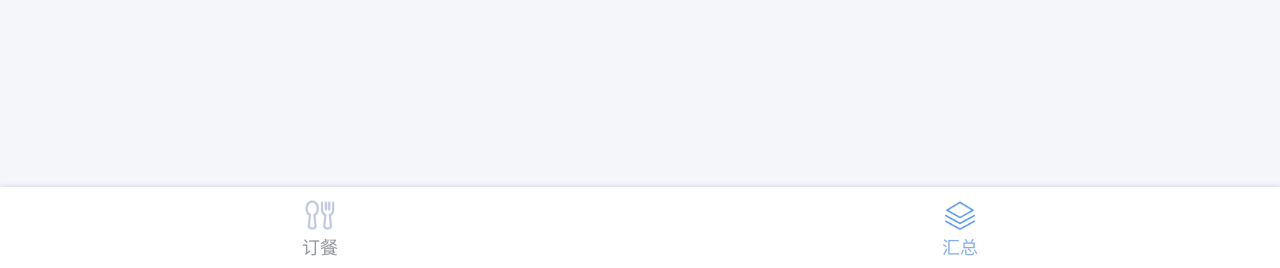
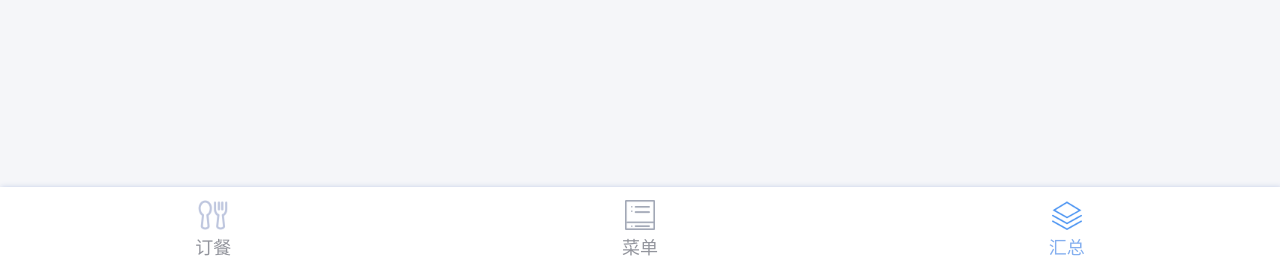
Before and after one commit to lgtian/OrderFoodAssistant, a Flask app: template templates/statistics.html in a window 1280 px wide. Shown: the part 532-800 px from the top of the page. Run offline with Flask 2, Linux system fonts and the light colour scheme; the template is opened without the code that fills it, so the values that code supplies are empty.

Commit message:
增加菜单页面

```diff
--- a/application.py
+++ b/application.py
@@ -24,6 +24,12 @@ app.config['SQLALCHEMY_DATABASE_URI'] = 'mysql+pymysql://' + DB_USER + ':' + DB_
 SQLALCHEMY_TRACK_MODIFICATIONS = False
 app.config['SECRET_KEY'] = "this is a secret_key"
 db.init_app(app)
+
+
+@app.route('/menu')
+def menu():
+    imgUrl = 'https://res.cc.cmbimg.com/fsp/File/G20200214G1338672663G32312D32372D5C385C375C.DAT';
+    return render_template('menu.html', imgUrl=imgUrl)
 
 
 @app.route('/order_detail', methods=['GET', 'POST'])
@@ -185,8 +191,8 @@ def login():
 
     # 登录成功
     response = redirect(url_for('login'))
-    response.set_cookie('EID', employee_id, max_age=2*24*3600)
-    response.set_cookie('UGP', user_tuple[USER_GROUP_IDX], max_age=2*24*3600)
+    response.set_cookie('EID', employee_id, max_age=2 * 24 * 3600)
+    response.set_cookie('UGP', user_tuple[USER_GROUP_IDX], max_age=2 * 24 * 3600)
     return response
 
 
--- /dev/null
+++ b/static/common/common.css
@@ -0,0 +1,59 @@
+.bottom-tab-bar {
+    position: fixed;
+    bottom: 0;
+    width: 100%;
+    height: 4.5rem;
+    background-color: #ffffff;
+    display: flex;
+    align-items: center;
+    justify-content: space-around;
+    box-shadow: 1px 1px 6px #b1bfe0;
+}
+
+.bottom-tab-bar .bar-item {
+    color: #93959D;
+    text-decoration: none;
+}
+
+.bottom-tab-bar .bar-item.active {
+    color: #84AFEF;
+}
+
+.bottom-tab-bar .icon-item {
+    width: 2rem;
+    height: 2rem;
+}
+
+.bottom-tab-bar .icon-item.active {
+
+}
+
+.bottom-tab-bar .bar-item .icon-order {
+    background: url("order.png") no-repeat center center;
+    background-size: 100% 100%;
+}
+
+.bottom-tab-bar .bar-item.active .icon-order {
+    background: url("order-active.png") no-repeat center center;
+    background-size: 100% 100%;
+}
+
+.bottom-tab-bar .bar-item .icon-statistics {
+    background: url("statistics.png") no-repeat center center;
+    background-size: 100% 100%;
+}
+
+.bottom-tab-bar .bar-item.active .icon-statistics {
+    background: url("statistics-active.png") no-repeat center center;
+    background-size: 100% 100%;
+}
+
+.bottom-tab-bar .bar-item .icon-menu {
+    background: url("menu.png") no-repeat center center;
+    background-size: 100% 100%;
+}
+
+.bottom-tab-bar .bar-item.active .icon-menu {
+    background: url("menu-active.png") no-repeat center center;
+    background-size: 100% 100%;
+}
--- a/templates/base.html
+++ b/templates/base.html
@@ -15,6 +15,7 @@
             <title>订餐助手</title>
         {% endblock %}
         <link rel="stylesheet" type="text/css" href="{{ url_for('static', filename='base/base.css') }}">
+                <link rel="stylesheet" type="text/css" href="{{ url_for('static', filename='common/common.css') }}">
         <script type="text/javascript" src="{{ url_for('static', filename='base/jquery.mini.js') }}"></script>
     {% endblock %}
 </head>
--- /dev/null
+++ b/templates/navigation.html
@@ -0,0 +1,21 @@
+{% macro bottomItem(title, active, href, icon) %}
+    {% if active %}
+        <div class="bar-item active">
+            <div class="icon-item {{ icon }}"></div>
+            {{ title }}
+        </div>
+    {% else %}
+        <a class="bar-item" href="{{ href }}">
+            <div class="icon-item {{ icon }}"></div>
+            {{ title }}
+        </a>
+    {% endif %}
+{% endmacro %}
+
+{% macro bottom(type) %}
+    <div class="bottom-tab-bar">
+        {{ bottomItem('订餐', type=='order', url_for('order'), 'icon-order') }}
+        {{ bottomItem('菜单', type=='menu', url_for('menu'), 'icon-menu') }}
+        {{ bottomItem('汇总', type=='statistics', url_for('gather_activities'), 'icon-statistics') }}
+    </div>
+{% endmacro %}
--- a/templates/statistics.html
+++ b/templates/statistics.html
@@ -1,4 +1,5 @@
 {% extends "base.html" %}
+{% import "navigation.html" as navigation %}
 
 {% block head %}
     {{ super() }}
@@ -10,7 +11,9 @@
 {% block page_content %}
     <div class="flex-column view-statistics">
         <!-- 今日订单-->
-        <div class="activity-list-title flex flex-y-center">今日订单<div class="group_user">{{ group_user }}</div></div>
+        <div class="activity-list-title flex flex-y-center">今日订单
+            <div class="group_user">{{ group_user }}</div>
+        </div>
         {% if today_list|length == 0 %}
             <div class="activity-item-null">暂无今日订单~</div>
         {% endif %}
@@ -34,7 +37,9 @@
 
         <!-- 未来订单-->
         <div class="activity-list-title flex flex-x-between flex-y-center">
-            <div class="flex flex-y-center">未来订单<div class="group_user">{{ group_user }}</div></div>
+            <div class="flex flex-y-center">未来订单
+                <div class="group_user">{{ group_user }}</div>
+            </div>
             <a class="statistics-view-all" href="{{ url_for('all_activities') }}">查看全部订单</a>
         </div>
         <div class="flex-1 activity-list">
@@ -63,16 +68,6 @@
             {% endif %}
         </div>
 
-        <!-- 底部tab按钮-->
-        <div class="bottom-tab-bar">
-            <a style="color:#93959D; text-decoration: none" href="{{ url_for('order') }}">
-                <div class="icon-order"></div>
-                订餐
-            </a>
-            <div style="color:#84AFEF">
-                <div class="icon-statistics"></div>
-                汇总
-            </div>
-        </div>
+        {{ navigation.bottom('statistics') }}
     </div>
 {% endblock %}
```
Also changed, not shown: static/menu/menu.css (added, +11 -0 lines), static/order/order.css (+0 -28 lines), templates/menu.html (added, +17 -0 lines), templates/order.html (+2 -11 lines), static/common/menu-active.png (added), static/common/menu.png (added), static/common/order-active.png (added), static/common/order.png (added), static/common/statistics-active.png (added), static/common/statistics.png (added).
